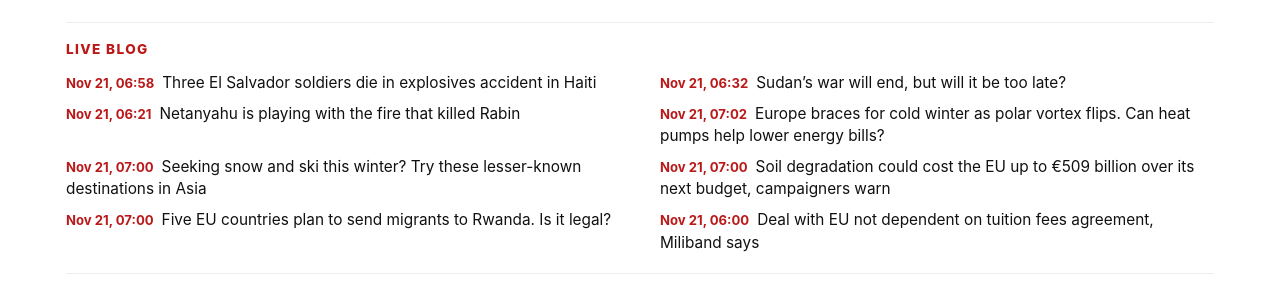
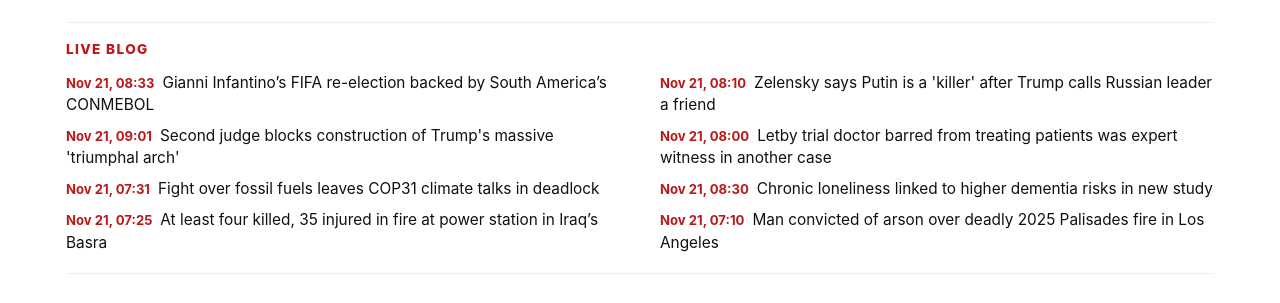
Before and after one commit to pintuguptaji/western-world-news, a plain HTML site: page index.html in a window 1280 px wide. Shown: the part 1405-1708 px from the top of the page. Drawn offline with Linux system fonts and the light colour scheme.

Commit message:
Auto-publish: 0 new stories, 2026-11-21

```diff
--- a/assets/js/content.js
+++ b/assets/js/content.js
@@ -880,43 +880,43 @@ window.WWN_DEFAULT_CONTENT = {
   ],
   "justIn": [
     {
-      "time": "Nov 21, 06:58",
-      "text": "Three El Salvador soldiers die in explosives accident in Haiti",
+      "time": "Nov 21, 08:33",
+      "text": "Gianni Infantino’s FIFA re-election backed by South America’s CONMEBOL",
       "link": "live.html"
     },
     {
-      "time": "Nov 21, 06:32",
-      "text": "Sudan’s war will end, but will it be too late?",
+      "time": "Nov 21, 08:10",
+      "text": "Zelensky says Putin is a 'killer' after Trump calls Russian leader a friend",
       "link": "live.html"
     },
     {
-      "time": "Nov 21, 06:21",
-      "text": "Netanyahu is playing with the fire that killed Rabin",
+      "time": "Nov 21, 09:01",
+      "text": "Second judge blocks construction of Trump's massive 'triumphal arch'",
       "link": "live.html"
     },
     {
-      "time": "Nov 21, 07:02",
-      "text": "Europe braces for cold winter as polar vortex flips. Can heat pumps help lower energy bills?",
+      "time": "Nov 21, 08:00",
+      "text": "Letby trial doctor barred from treating patients was expert witness in another case",
       "link": "live.html"
     },
     {
-      "time": "Nov 21, 07:00",
-      "text": "Seeking snow and ski this winter? Try these lesser-known destinations in Asia",
+      "time": "Nov 21, 07:31",
+      "text": "Fight over fossil fuels leaves COP31 climate talks in deadlock",
       "link": "live.html"
     },
     {
-      "time": "Nov 21, 07:00",
-      "text": "Soil degradation could cost the EU up to €509 billion over its next budget, campaigners warn",
+      "time": "Nov 21, 08:30",
+      "text": "Chronic loneliness linked to higher dementia risks in new study",
       "link": "live.html"
     },
     {
-      "time": "Nov 21, 07:00",
-      "text": "Five EU countries plan to send migrants to Rwanda. Is it legal?",
+      "time": "Nov 21, 07:25",
+      "text": "At least four killed, 35 injured in fire at power station in Iraq’s Basra",
       "link": "live.html"
     },
     {
-      "time": "Nov 21, 06:00",
-      "text": "Deal with EU not dependent on tuition fees agreement, Miliband says",
+      "time": "Nov 21, 07:10",
+      "text": "Man convicted of arson over deadly 2025 Palisades fire in Los Angeles",
       "link": "live.html"
     }
   ],
--- a/index.html
+++ b/index.html
@@ -86,7 +86,7 @@
 
 <section class="liveblog-strip" aria-label="Live blog">
 <h2 class="liveblog-label">Live Blog</h2>
-<ul id="just-in-list" class="liveblog-list"><li><time>Nov 21, 06:58</time><a href="live.html">Three El Salvador soldiers die in explosives accident in Haiti</a></li><li><time>Nov 21, 06:32</time><a href="live.html">Sudan’s war will end, but will it be too late?</a></li><li><time>Nov 21, 06:21</time><a href="live.html">Netanyahu is playing with the fire that killed Rabin</a></li><li><time>Nov 21, 07:02</time><a href="live.html">Europe braces for cold winter as polar vortex flips. Can heat pumps help lower energy bills?</a></li><li><time>Nov 21, 07:00</time><a href="live.html">Seeking snow and ski this winter? Try these lesser-known destinations in Asia</a></li><li><time>Nov 21, 07:00</time><a href="live.html">Soil degradation could cost the EU up to €509 billion over its next budget, campaigners warn</a></li><li><time>Nov 21, 07:00</time><a href="live.html">Five EU countries plan to send migrants to Rwanda. Is it legal?</a></li><li><time>Nov 21, 06:00</time><a href="live.html">Deal with EU not dependent on tuition fees agreement, Miliband says</a></li></ul>
+<ul id="just-in-list" class="liveblog-list"><li><time>Nov 21, 08:33</time><a href="live.html">Gianni Infantino’s FIFA re-election backed by South America’s CONMEBOL</a></li><li><time>Nov 21, 08:10</time><a href="live.html">Zelensky says Putin is a 'killer' after Trump calls Russian leader a friend</a></li><li><time>Nov 21, 09:01</time><a href="live.html">Second judge blocks construction of Trump's massive 'triumphal arch'</a></li><li><time>Nov 21, 08:00</time><a href="live.html">Letby trial doctor barred from treating patients was expert witness in another case</a></li><li><time>Nov 21, 07:31</time><a href="live.html">Fight over fossil fuels leaves COP31 climate talks in deadlock</a></li><li><time>Nov 21, 08:30</time><a href="live.html">Chronic loneliness linked to higher dementia risks in new study</a></li><li><time>Nov 21, 07:25</time><a href="live.html">At least four killed, 35 injured in fire at power station in Iraq’s Basra</a></li><li><time>Nov 21, 07:10</time><a href="live.html">Man convicted of arson over deadly 2025 Palisades fire in Los Angeles</a></li></ul>
 </section>
 
 <h2 class="section-head">Europe</h2><div class="card-grid four" data-section-block data-section="europe"><article class="card">
```
Also changed, not shown: data/articles.json.
